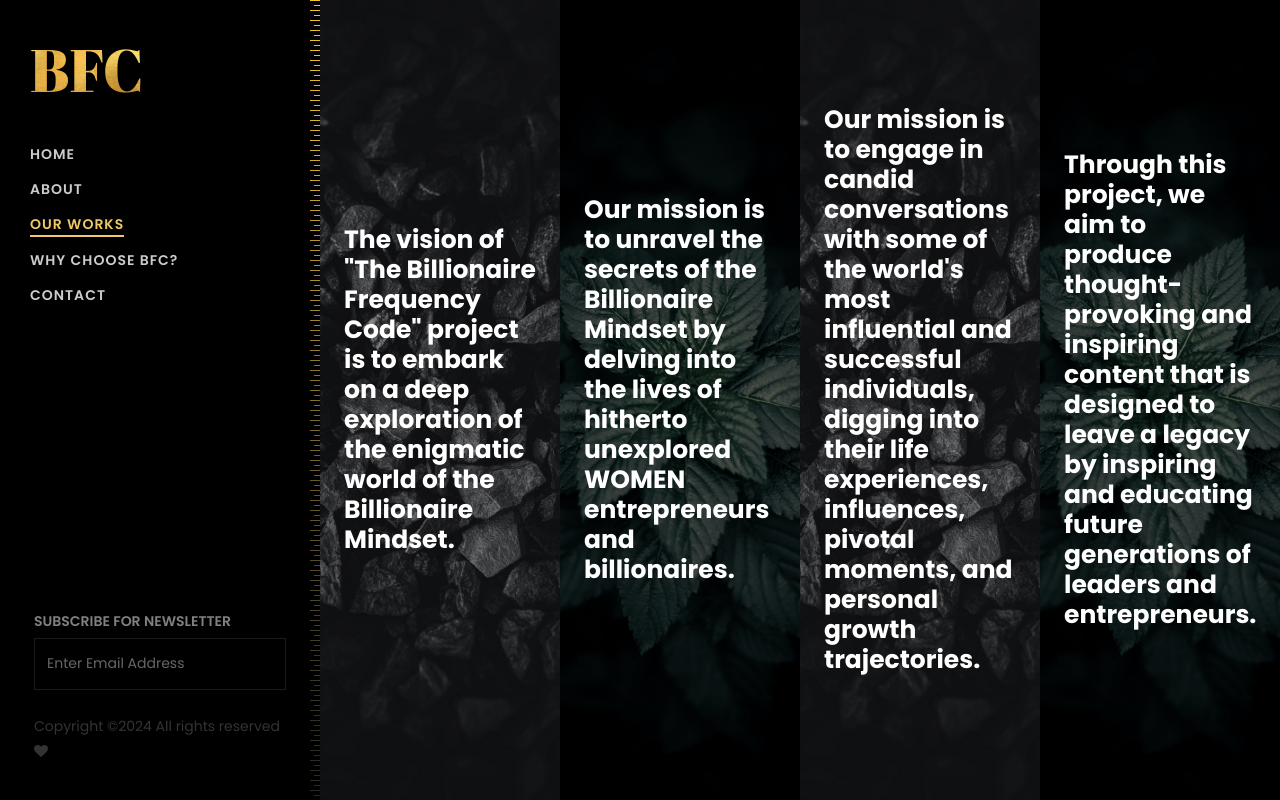
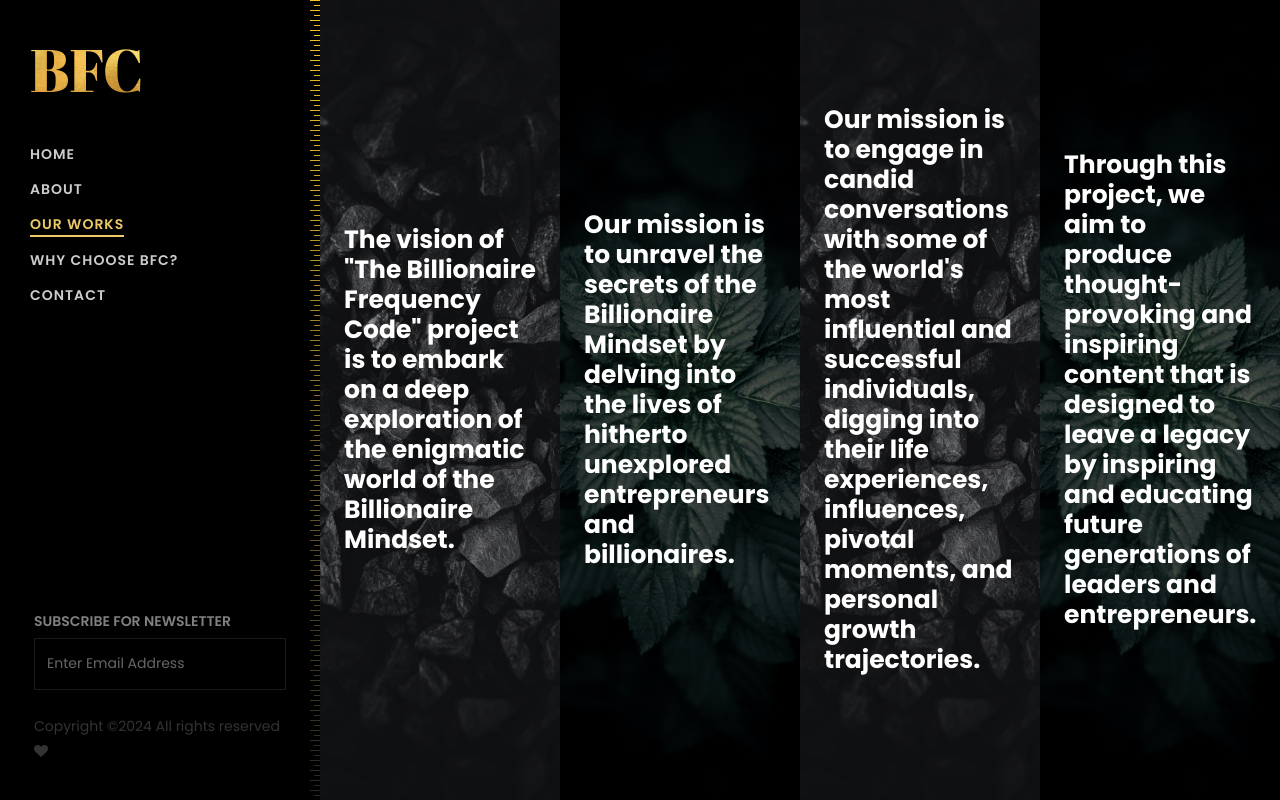
Before and after one commit to Root01AK/BFC, a Django app: page /works/ in a window 1280 px wide. Run offline with Django 5.2, Linux system fonts and the light colour scheme; some libraries are stand-ins or nearby versions.

Commit message:
Update works.html

```diff
--- a/bfc/Templates/works.html
+++ b/bfc/Templates/works.html
@@ -77,7 +77,7 @@
 								<div class="row no-gutters align-items-center">
 									<div href="#" class="img w-100 js-fullheight d-flex align-items-center" style="background-image: url('{% static "images/work-4.jpg" %}');">
 										<div class="text p-4 ftco-animate">
-											<h3>Our mission is to unravel the secrets of the Billionaire Mindset by delving into the lives of hitherto unexplored WOMEN entrepreneurs and billionaires. </h3>
+											<h3>Our mission is to unravel the secrets of the Billionaire Mindset by delving into the lives of hitherto unexplored entrepreneurs and billionaires. </h3>
 										</div>
 									</div>
 								</div>
```
